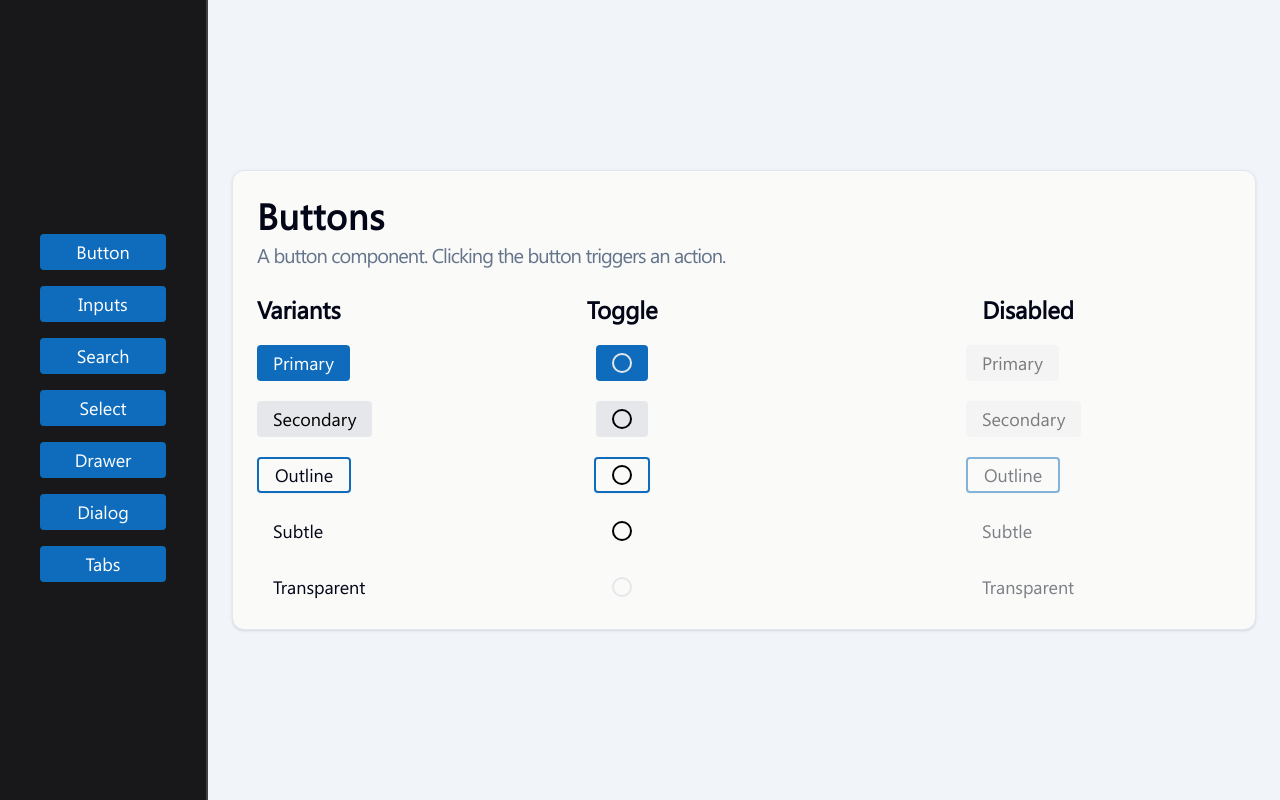
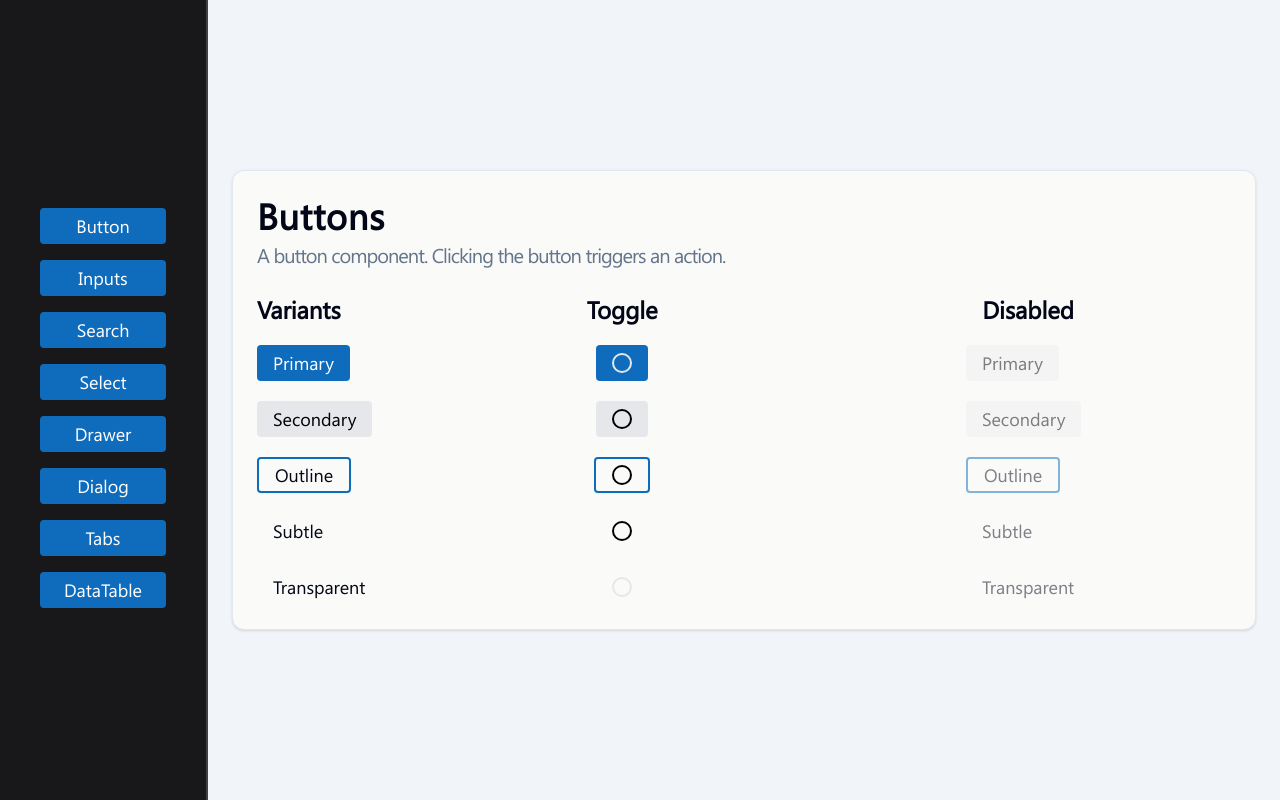
Before and after one commit to indicacode/gbt-fluent2-web, a Next.js app: page / in a window 1280 px wide. Built offline with nearby package versions, Linux system fonts and the light colour scheme.

Commit message:
feat[gbt-fluent2-web]add data-table to main page

```diff
--- a/app/page.tsx
+++ b/app/page.tsx
@@ -31,6 +31,7 @@ import {
   CardTitle,
 } from "@/components/not-done/card"
 import Combobox from "@/components/not-done/Combobox"
+import DataTable from "@/components/reviewing/data-table"
 import {
   Drawer,
   DrawerContent,
@@ -86,6 +87,7 @@ const components = [
   "Drawer",
   "Dialog",
   "Tabs",
+  "DataTable",
 ] as const
 type ComponentType = (typeof components)[number]
 
@@ -474,21 +476,20 @@ export default function Page() {
               </Tabs>
             </CardContent>
           </Card>
-
         )}
         {currentDocs === "DataTable" && (
           <Card id={"datatable"} className={" lg:w-[80vw] dark:bg-gray-800"}>
             <CardHeader>
               <CardTitle>Data Table</CardTitle>
               <CardDescription>
-                  Data tables are used for keeping track of data on a list, to update state variables like price and more!
+                Data tables are used for keeping track of data on a list, to
+                update state variables like price and more!
               </CardDescription>
             </CardHeader>
             <CardContent>
-
+              <DataTable />
             </CardContent>
           </Card>
-
         )}
       </main>
     </div>
```
Also changed, not shown: 1 other file (tests, documents, lock files or other folders). Lines whose indentation alone changed are shown as unchanged.
